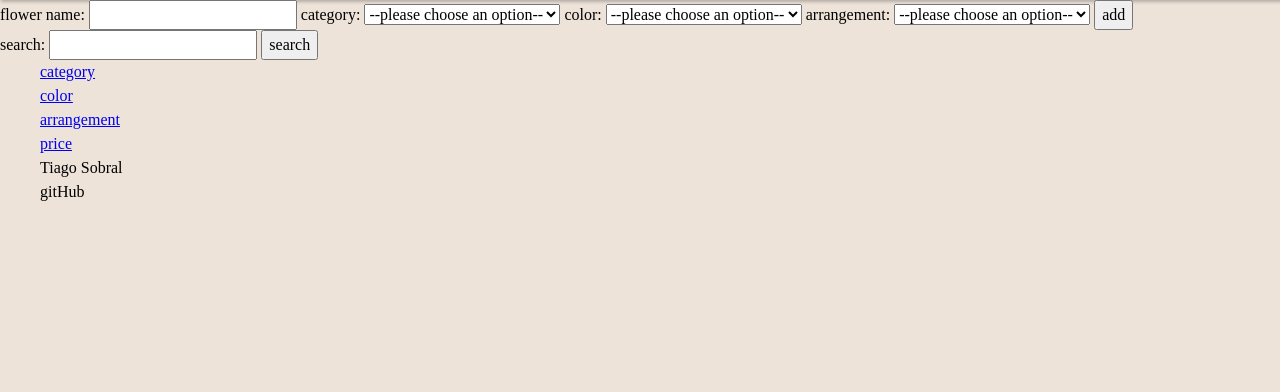
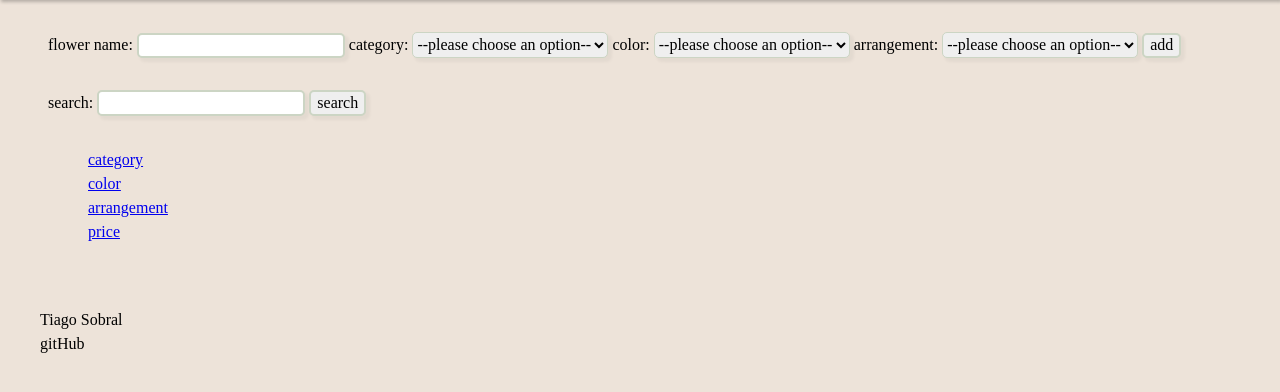
Before and after one commit to TiagoSobral/inventory-application-project, a Node server app: page / in a window 1280 px wide. Shown: the part 80-472 px from the top of the page. Run offline with Node 20, Linux system fonts and the light colour scheme; data that the repository does not hold is empty.

Commit message:
(style) add basic styling for both forms

```diff
--- a/styles/index.css
+++ b/styles/index.css
@@ -24,3 +24,25 @@ body {
 	justify-content: center;
 	text-align: center;
 }
+
+main {
+	display: flex;
+	flex-direction: column;
+	gap: 2rem;
+	padding: 2rem 3rem;
+}
+
+input,
+select,
+button {
+	border-style: solid;
+	border-color: #ccd5c4;
+	border-radius: 5px;
+	box-shadow: 0.2rem 0.2rem 0.2rem 0.05rem rgba(0, 0, 0, 0.045);
+	height: 1.6rem;
+}
+
+button {
+	display: inline-flex;
+	align-items: center;
+}
--- a/styles/reset.css
+++ b/styles/reset.css
@@ -40,6 +40,7 @@ button,
 textarea,
 select {
 	font: inherit;
+	/* appearance: none;x */
 }
 
 /* 8. Avoid text overflows */
```
